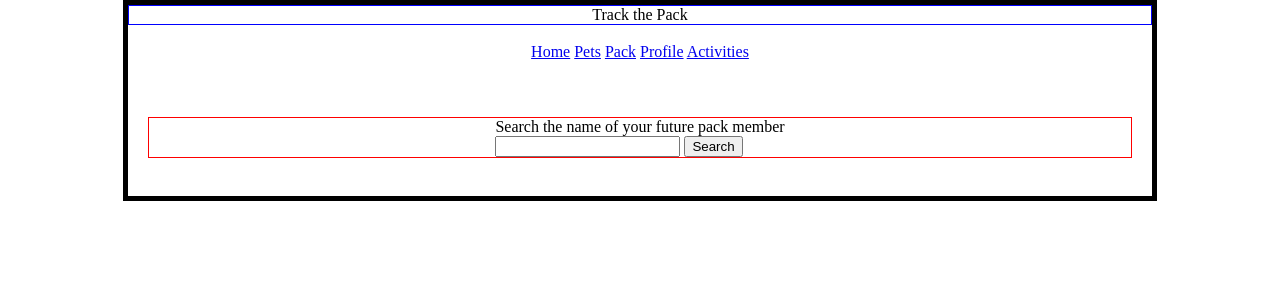
After one commit to nnandersonn/devmountain_capstone, a Flask app: page /pack in a window 1280 px wide. The commit adds this page. Shown: the top 300 px of the page. Run offline with Flask 2, Linux system fonts and the light colour scheme; the visitor is signed in with stand-in values (Sample User, id 1); data comes from the database, SQL or seed files in the repository; data that the repository does not hold is empty; some libraries are stand-ins or nearby versions.

```diff
--- a/map.py
+++ b/map.py
@@ -17,5 +17,9 @@ def create_map(longitude, latitude, speed):
         marker=dict(color=speed, size=8)
     )
 
+
+    map.update_layout(showlegend=False)
+    map['layout'].update(margin=dict(l=0, r=0, b=0, t=0))
+
     m_h = map.to_html()
     return m_h
--- a/model.py
+++ b/model.py
@@ -13,6 +13,8 @@ class User(db.Model, UserMixin):
     password = db.Column(db.String(64))
     first_name = db.Column(db.String(64))
     last_name = db.Column(db.String(64))
+    city = db.Column(db.String(64))
+    state = db.Column(db.String(64))
     email = db.Column(db.String(64))
 
     pets = db.relationship("Pet", backref='users')
@@ -46,6 +48,7 @@ class Activity(db.Model):
     activity_id = db.Column(db.Integer, autoincrement=True, primary_key=True)
     activity_name = db.Column(db.String(64))
     activity_type = db.Column(db.String(64))
+    date = db.Column(db.Date)
 
     gps_points = db.relationship("GPS_Point", backref='activities')
     def __repr__(self):
@@ -88,7 +91,7 @@ class Friend(db.Model):
     pet_id = db.Column(db.Integer, db.ForeignKey('pets.pet_id'))
     friend_id = db.Column(db.Integer, db.ForeignKey('pets.pet_id'))
 
-    # pet = db.relationship("Pet", foreign_keys=[pet_id])
+    pet = db.relationship("Pet", foreign_keys=[pet_id])
     # friend = db.relationship("Pet", foreign_keys=[friend_id])
 
 
--- a/server.py
+++ b/server.py
@@ -8,6 +8,7 @@ from flask_wtf import FlaskForm
 from flask_wtf.file import FileField
 from flask_login import LoginManager, login_required, login_user, logout_user, current_user
 from werkzeug.utils import secure_filename
+from sqlalchemy import delete
 import json
 import os
 
@@ -45,9 +46,11 @@ def check_registration():
     password = request.form['password']
     first_name = request.form['first_name']
     last_name = request.form['last_name']
+    city = request.form['city']
+    state = request.form['state']
     match = User.query.filter_by(email=email).first()
     if match is None:
-        user = User(email = email, password = password, first_name = first_name, last_name = last_name)
+        user = User(email = email, password = password, first_name = first_name, last_name = last_name, city = city, state = state)
         db.session.add(user)
         db.session.commit()
         flash('Account created!')
@@ -148,7 +151,8 @@ def activity():
     if form.validate_on_submit():
         activity_name = form.activity_name.data
         activity_type = form.activity_type.data
-        activity = Activity(activity_name=activity_name, activity_type=activity_type)
+        date = form.date.data
+        activity = Activity(activity_name=activity_name, date = date, activity_type=activity_type)
         db.session.add(activity)
         db.session.commit()
         activity_id = activity.activity_id
@@ -173,12 +177,26 @@ def activity():
     return render_template('activity.html', form=form)
 
 
+@app.route('/activity/delete/<activity_id>', methods=["GET", "POST"])
+def remove_activity(activity_id):
+    activity = Activity.query.filter_by(activity_id = activity_id).first()
+    pet_activities = Pet_Activity.query.filter_by(activity_id=activity_id)
+    for p_a in pet_activities:
+        db.session.delete(p_a)
+    gps_points = GPS_Point.query.filter_by(activity_id=activity_id)
+    for gps_point in gps_points:
+        db.session.delete(gps_point)
+    db.session.delete(activity)
+    db.session.commit()
+    flash(f'Activity {activity_id} successfully removed')
+    return redirect('/')
 
 
 @app.route('/activity/<activity_id>', methods=["GET"])
 def display_activity(activity_id):
-    activity = Activity.query.filter_by(activity_id = activity_id).first()
+
     points = GPS_Point.query.filter_by(activity_id=activity_id).order_by('time')
+    activity = Activity.query.filter_by(activity_id=activity_id).first()
     longitude = []
     latitude = []
     elevation = []
@@ -194,19 +212,69 @@ def display_activity(activity_id):
         dict = {"lat": point.latitude, "lng": point.longitude}
         path.append(dict)
     m_h = create_map(longitude, latitude, speed)
-    jsonPath = json.dumps(path)
-    print(jsonPath)
+    max_speed = round(max(speed)*2.236936, 2)
+    avg_speed = round((sum(speed)/len(speed))*2.236936, 2)
+    total_distance = round(sum(distance)/1609.344, 2)
 
 
-    return render_template('display_activity.html', activity = activity, m_h = m_h, jsonPath = jsonPath, lng=longitude, lat=latitude)
+    return render_template('display_activity.html', activity = activity, m_h = m_h, max_speed=max_speed, avg_speed=avg_speed, total_distance=total_distance, lng=longitude, lat=latitude)
 
 
+@app.route('/pack', methods=["GET", "POST"])
+def display_pack():
+    form = PetSearchForm()
+    friends = set()
+    for pet in current_user.pets:
+        existing_friends = Friend.query.filter_by(pet_id = pet.pet_id).all()
+        for existing_friend in existing_friends:
+            friends.add(existing_friend.pet)
+
+    if form.validate_on_submit():
+        name_search = form.name_search.data
+        possible_matches = Pet.query.filter_by(pet_name=name_search).all()
+
+        return render_template('pack_search.html', possible_matches=possible_matches)
+
+    return render_template('pack.html', form=form, friends=friends)
+
+
+@app.route('/add_friend/<friend_id>', methods=["GET", "POST"])
+def add_to_pack(friend_id):
+    for pet in current_user.pets:
+        existing_friends = Friend.query.filter_by(pet_id = pet.pet_id).all()
+        print("Existing friends:", existing_friends)
+        if len(existing_friends) == 0:
+            print("No friends, but now we should be adding")
+            friend = Friend(pet_id = pet.pet_id, friend_id = friend_id)
+            reverse_friend = Friend(pet_id = friend_id, friend_id = pet.pet_id)
+            db.session.add(friend)
+            db.session.add(reverse_friend)
+            db.session.commit()
+            flash('Your pack has grown')
+        for existing_friend in existing_friends:
+            if existing_friend.friend_id == friend_id:
+                print('IF Statement')
+                flash("This pet is already in your pack!")
+                return render_template('homepage.html')
+            else:
+                print("Else statement")
+                friend = Friend(pet_id = pet.pet_id, friend_id = friend_id)
+                reverse_friend = Friend(pet_id = friend_id, friend_id = pet.pet_id)
+                db.session.add(friend)
+                db.session.add(reverse_friend)
+                db.session.commmit()
+                flash('Your pack has grown')
+
+        print(pet.pet_name)
+    return render_template('homepage.html')
 
 class RegistrationForm(FlaskForm):
     email = StringField('Email Address', [InputRequired('Please enter your email address.'), Email('This field requires a valid email address')])
     first_name = StringField('First Name', [InputRequired('Please enter your first name')])
     last_name = StringField('Last Name', [InputRequired('Please enter your last name')])
     password = PasswordField('Create your password', [InputRequired('Please enter a password')])
+    city = StringField("City", [InputRequired("Enter City of residence.")])
+    state = StringField("State", [InputRequired("Enter the State of residence.")])
     submit = SubmitField("Register")
 
 class LoginForm(FlaskForm):
@@ -218,7 +286,10 @@ class PetRegistrationForm(FlaskForm):
     name = StringField("Name", [InputRequired("Enter your pet's name")] )
     breed = StringField("Breed", [InputRequired("Enter the breed of your pet")])
     birthday = DateField("Birthday", [InputRequired("Enter your pet's birthday (or best guess)")])
+
+
     submit = SubmitField("Add Pet")
+
 
 class PetEditForm(FlaskForm):
     name = StringField("Name", [InputRequired("Update your pet's name")] )
@@ -230,10 +301,16 @@ class ActivityForm(FlaskForm):
     activity_name = StringField("Activity Title", [InputRequired("Please enter a name for your activity")])
     activity_type = SelectField("Activity Type", choices=["Walk", "Run", "Hike", "Swim", "Other"])
     pet_select = SelectMultipleField("Pet Select", coerce=int)
+    date = DateField("Date", [InputRequired("Enter the date of the activity")])
 
     gpx_file = FileField("GPX File")
 
     submit = SubmitField("Create Activity")
+
+class PetSearchForm(FlaskForm):
+    name_search = StringField("Search the name of your future pack member", [InputRequired("Enter the name of your furry friend")] )
+    search = SubmitField("Search")
+
 
 if __name__ == "__main__":
     app.debug = True
--- a/static/styles.css
+++ b/static/styles.css
@@ -8,9 +8,18 @@ body {
     height: 100%;
 }
 
+
 #map {
     height: 600px;
     width: 80%;
+}
+
+#plotly-map {
+    box-sizing: border-box;
+    align-content: center;
+    height: 400px;
+    width: 600px;
+
 }
 
 .title {
@@ -20,7 +29,6 @@ body {
 
 .nav {
     text-align: center;
-    border: solid green thin;
 }
 
 .flash {
@@ -28,5 +36,18 @@ body {
 }
 
 .content {
-    text-align: center;
+    border: red solid thin;
+    /* text-align: center; */
+    box-sizing: border-box;
+    display: flex;
+    flex-direction: column;
+    align-items: center;
+    /* justify-content: center; */
+    margin: 20px;
+    height: 100%;
+
 }
+
+iframe {
+    border: none;
+}
--- a/templates/activities.html
+++ b/templates/activities.html
@@ -6,7 +6,9 @@ Activity Page! <br><br>
 {% for pet in current_user.pets %}
 
     {% for p_a in pet.pet_activities%}
-        {{p_a.activities.activity_name}}
+        {{p_a.activities.activity_name}}<br>
+        {{p_a.activities.date}} <br>
+        {{p_a.activities.activity_type}} with {{pet.pet_name}}
         <a href="/activity/{{p_a.activity_id}}">View Details</a>
 
         <br>
--- a/templates/activity.html
+++ b/templates/activity.html
@@ -18,6 +18,11 @@
         <span class="flash">{{err}}</span>
     {% endfor %} <br>
 
+    {{form.date.label}}: {{form.date}}
+    {%for err in form.date.errors%}
+        <span class="flash">{{err}}</span>
+    {% endfor %} <br>
+
     {{form.gpx_file.label}}: {{form.gpx_file}}
     {%for err in form.gpx_file.errors%}
         <span class="flash">{{err}}</span>
--- a/templates/base.html
+++ b/templates/base.html
@@ -19,6 +19,7 @@
         {% endif %}
         {% if current_user.is_authenticated %}
         <a href="/pets">Pets</a>
+        <a href="/pack">Pack</a>
         <a href="/profile">Profile</a>
         <a href="/activities">Activities</a>
         {% endif %}
@@ -44,7 +45,7 @@
     <br>
 
 
-    <script defer async src="https://maps.googleapis.com/maps/api/js?key=AIzaSyDbfJTuoDgNb6rfl2GkwrjjObTWuf9UC3c&callback=initMap"></script>
+    <script defer async src="https://maps.googleapis.com/maps/api/js?key=APIKEYGOESHERE&callback=initMap"></script>
     <script  src="{{url_for('static', filename='app.js')}}"></script>
 </body>
 </html>
--- /dev/null
+++ b/templates/pack.html
@@ -0,0 +1,17 @@
+{% extends 'base.html' %}
+
+{% block content %}
+
+{% for friend in friends %}
+    {{friend.pet_name}}
+{% endfor %}
+
+<form action="/pack" method="POST" novalidate>
+    {{form.csrf_token}}
+    {{form.name_search.label}} <br>
+    {{form.name_search}} {{form.search}}
+
+</form>
+
+
+{% endblock %}
```
Also changed, not shown: templates/display_activity.html (+15 -9 lines), templates/pack_search.html (added, +12 -0 lines), templates/register.html (+8 -0 lines).
